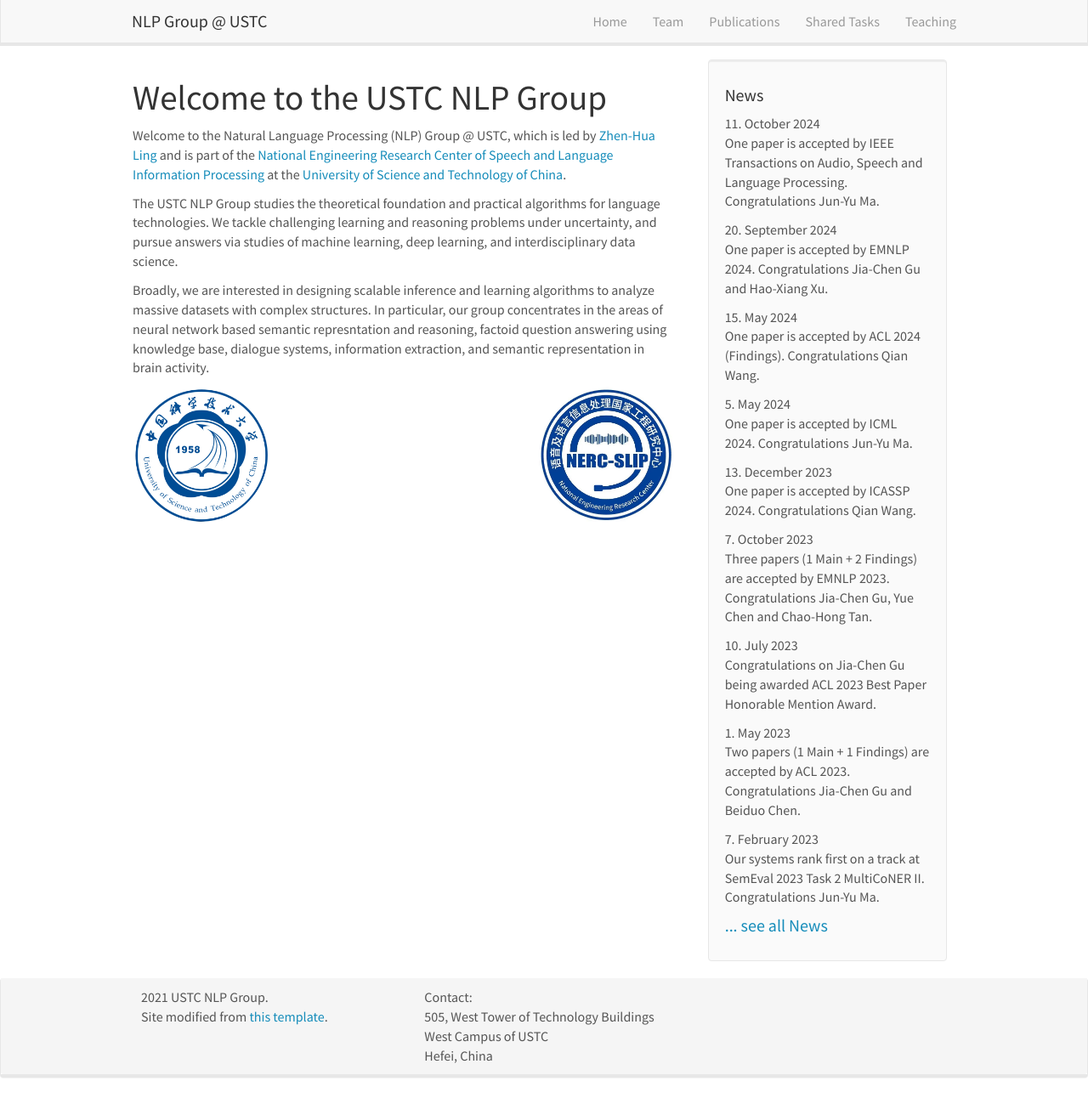
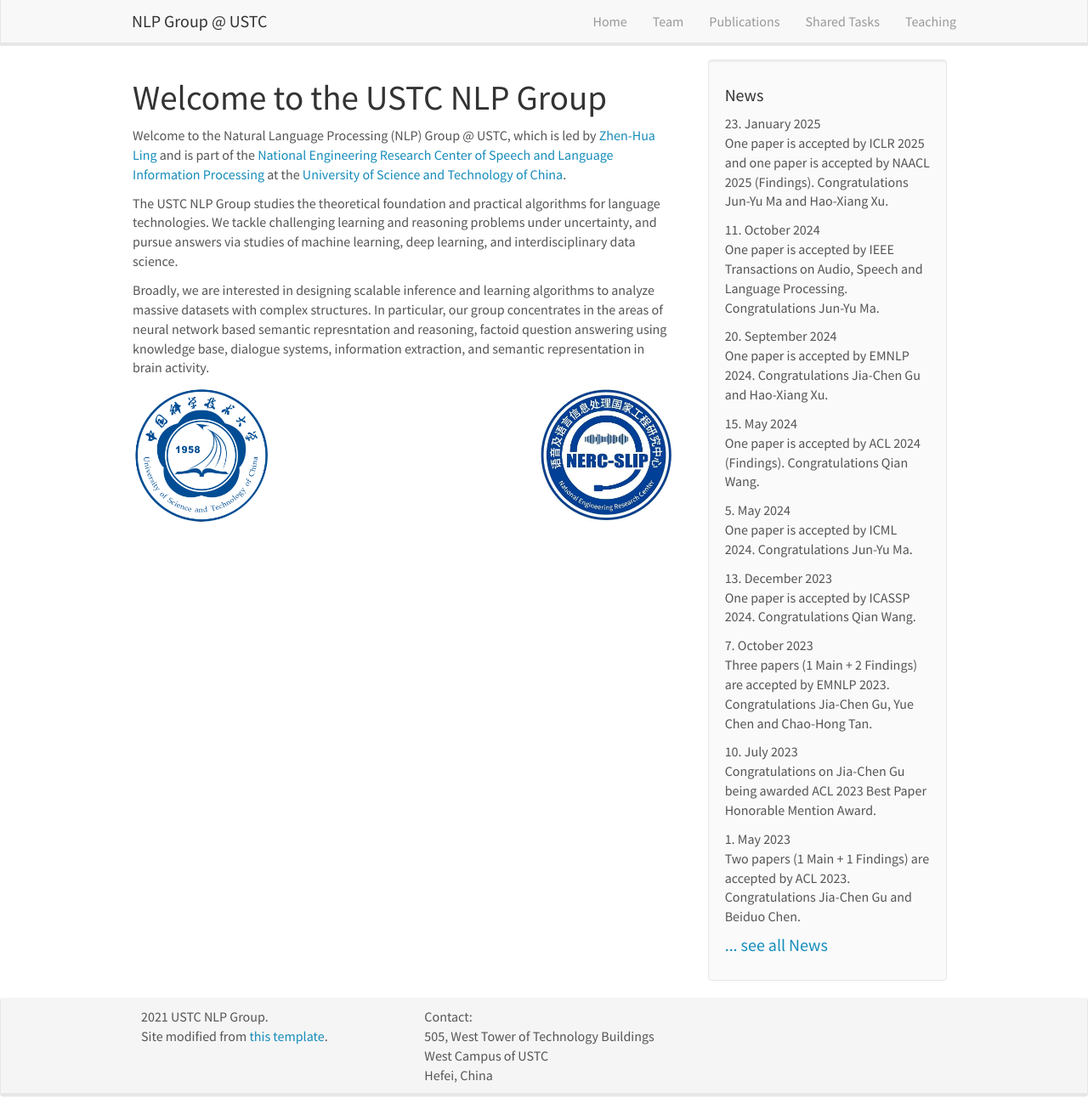
Before and after one commit to ustcnlp/ustcnlp.github.io, a Jekyll site: the page built from _pages/home.md, in a window 1280 px wide and 1312 px high. Shown: the whole window at 85% size. Built offline with Jekyll 4.4.1, drawn with Linux system fonts in a browser that asks for light colours; nearby versions of some CDN libraries.

Commit message:
Update news.yml

```diff
--- a/_data/news.yml
+++ b/_data/news.yml
@@ -1,3 +1,6 @@
+- date: 23. January 2025
+  headline: One paper is accepted by ICLR 2025 and one paper is accepted by NAACL 2025 (Findings). Congratulations Jun-Yu Ma and Hao-Xiang Xu.
+
 - date: 11. October 2024
   headline: One paper is accepted by IEEE Transactions on Audio, Speech and Language Processing. Congratulations Jun-Yu Ma.
 
```
